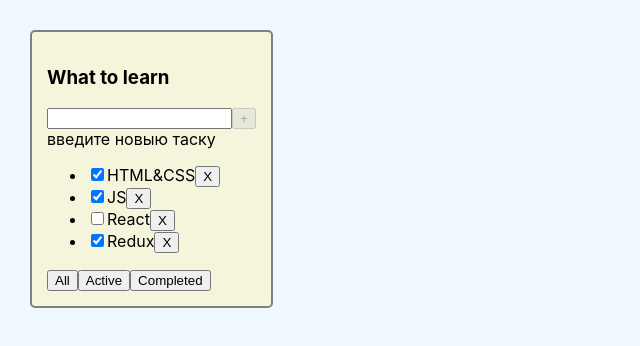
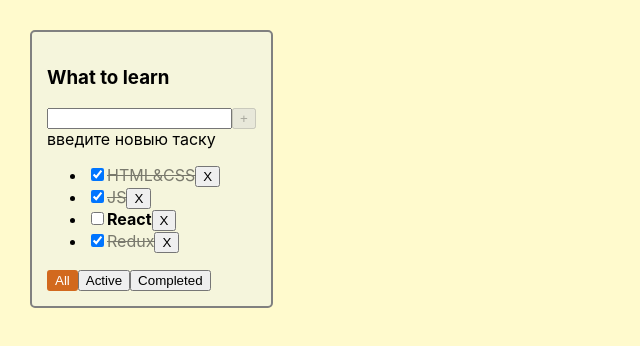
Before and after one commit to vaxich/todo_with_class_25, a React (Create React App) app: page / in a window 1280 px wide. Shown: the top 346 px of the page, without its empty margins (0-640 px from the left). Built offline with nearby package versions, Linux system fonts and the light colour scheme.

Commit message:
done 4 lesson

```diff
--- a/src/App.css
+++ b/src/App.css
@@ -1,7 +1,7 @@
 .App {
   padding: 30px;
   display: flex;
-  background-color: aliceblue;
+  background-color: lemonchiffon;
   height: 100vh;
 }
 
@@ -16,3 +16,23 @@
   padding: 15px;
   height: max-content;
 }
+.task {
+  font-weight: bold;
+
+}
+
+.task_done {
+  text-decoration: line-through;
+  opacity: 0.5;
+}
+
+.btn_active {
+  background-color: chocolate;
+  color: white;
+  border-radius: 3px;
+  border: 2px solid chocolate;
+}
+.input_error {
+  border: 2px solid red;
+  outline: none;
+}
--- a/src/App.tsx
+++ b/src/App.tsx
@@ -59,7 +59,16 @@ function App() {
       isDone: false
     }
 
-    setTasks([...tasks, newTask])// копируем таски и создаём и сразу добавляем новый объект
+    setTasks([newTask, ...tasks])// копируем таски и создаём и сразу добавляем новый объект
+  }
+
+  const changeTaskStatus = (taskId: string) => {
+
+
+    let newTasks = tasks.map(task => task.id === taskId
+      ? {...task, isDone: !task.isDone}
+      : task)
+      setTasks(newTasks)
   }
 
   return (
@@ -67,8 +76,10 @@ function App() {
       <TodoList
         title={TodolistTitle}
         tasks={filteredTasks}
+        filterValue={filterValue}
         removeTask={removeTask}
         addTask = {addTask}
+        changeTaskStatus = {changeTaskStatus}
         changeFilter={changeFilter} />
     </div>
   );
--- a/src/Todolist.tsx
+++ b/src/Todolist.tsx
@@ -14,16 +14,19 @@ export type TaskType = {
 type TodolistPropsType = {
   title: string
   tasks: Array<TaskType>
+  filterValue: FiltersType
   removeTask: (taskId: string) => void
   changeFilter: (newFilterValue: FiltersType) => void
   addTask: (newTaskTitle: string) => void
+  changeTaskStatus: (taskId: string) => void
 }
 
 export const TodoList = (props: TodolistPropsType) => {
 
   const [inputValue, setInputValue] = useState("");
+  const [inputError, setinputError] = useState(false);
 
-  const { title, tasks, removeTask, changeFilter, addTask } = props
+  const { title, tasks, removeTask, changeFilter, addTask, changeTaskStatus, filterValue } = props
 
   const onCkickRemoveTaskHandler = (taskId: string) => {
     removeTask(taskId)
@@ -37,7 +40,13 @@ export const TodoList = (props: TodolistPropsType) => {
 
 
   const addTaskOnClick = () => {
-    addTask(inputValue)
+    const trimmedTitle = inputValue.trim()
+    if (trimmedTitle) {
+      addTask(trimmedTitle)
+    } else {
+      setinputError(true)
+    }
+
     setInputValue("")
   }
 
@@ -46,12 +55,18 @@ export const TodoList = (props: TodolistPropsType) => {
   }
 
   const onChangeSetNewTitle = (el: ChangeEvent<HTMLInputElement>) => {
+    inputError && setinputError(false)
     setInputValue(el.target.value)
   }
 
 
   const isAddBtnDisabled = !inputValue || inputValue.length > 15
-  const messageForUser = inputValue.length <= 15 ? <span>введите новыю таску</span> : <span style={{ color: "red" }}>максимум 15 символов</span>
+
+  const messageForUser = inputError
+  ? <span style={{ color: "red" }}>наименование не может быть пустым</span>
+  : inputValue.length <= 15
+    ? <span>введите новыю таску</span>
+    : <span style={{ color: "red" }}>максимум 15 символов</span>
 
   return (
     <div className='todolist'>
@@ -62,6 +77,7 @@ export const TodoList = (props: TodolistPropsType) => {
           value={inputValue}
           onChange={onChangeSetNewTitle}
           onKeyDown={onKeyDownAddTask}
+          className={inputError ? "input_error" : ""}
         />
         <button
           disabled={isAddBtnDisabled}
@@ -81,8 +97,13 @@ export const TodoList = (props: TodolistPropsType) => {
           : tasks.map(task => {
             return (
               <li key={task.id}>
-                <input type={"checkbox"} checked={task.isDone} />
-                <span>{task.title}</span>
+                <input
+                  type={"checkbox"}
+                  checked={task.isDone}
+                  onChange={() => { changeTaskStatus(task.id) }}
+
+                />
+                <span className={task.isDone ? "task_done" : "task"} >{task.title}</span>
                 <button onClick={() => onCkickRemoveTaskHandler(task.id)}>X</button>
               </li>
             )
@@ -91,9 +112,18 @@ export const TodoList = (props: TodolistPropsType) => {
 
       </ul>
       <div>
-        <button onClick={() => onClickChangeFilter("All")}>All</button>
-        <button onClick={() => onClickChangeFilter("Active")}>Active</button>
-        <button onClick={() => onClickChangeFilter("Completed")}>Completed</button>
+        <button
+          onClick={() => onClickChangeFilter("All")}
+          className={filterValue === 'All' ? "btn_active" : ""}
+        >All</button>
+        <button
+          onClick={() => onClickChangeFilter("Active")}
+          className={filterValue === 'Active' ? "btn_active" : ""}
+        >Active</button>
+        <button
+          onClick={() => onClickChangeFilter("Completed")}
+          className={filterValue === 'Completed' ? "btn_active" : ""}
+        >Completed</button>
       </div>
     </div>
   )
```
